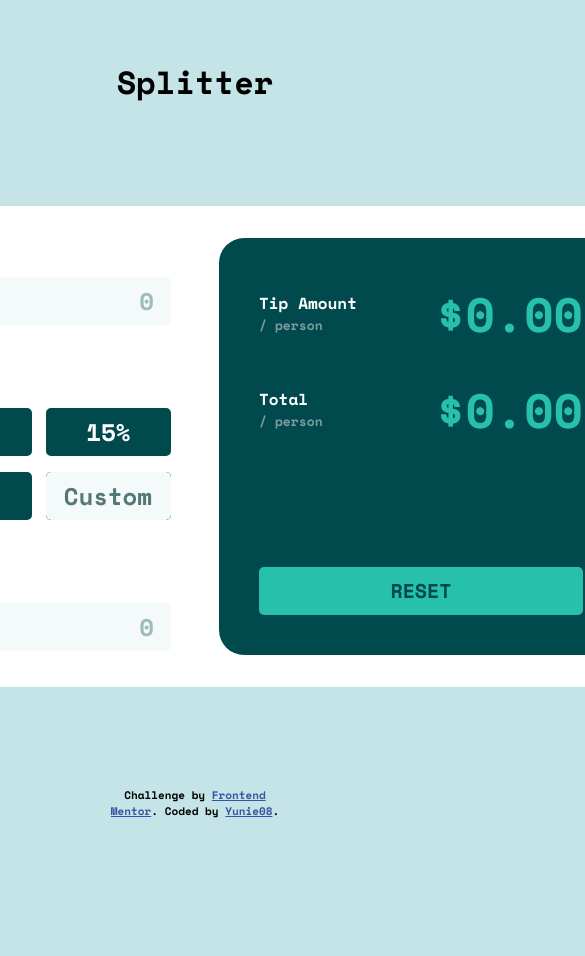
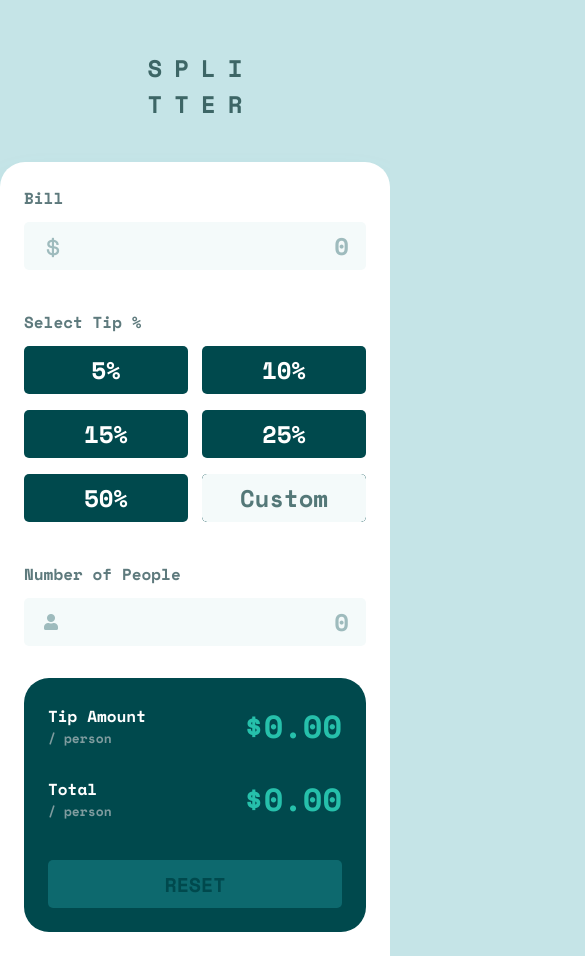
Before and after one commit to Yunie08/frontend-mentor-tip-calculator, a plain HTML site: page index.html in a window 390 px wide. Shown: the top 956 px of the page, 585 px wide, since content can reach past the window. Before the commit the page ends 844 px from the top, so only its background shows below. Drawn offline with nearby package versions, Linux system fonts and the light colour scheme.

Commit message:
add reset, currency format

```diff
--- a/index.html
+++ b/index.html
@@ -10,14 +10,10 @@
   <link rel="stylesheet" href="style.css">
   <title>Frontend Mentor | Tip calculator app</title>
 
-  <!-- Feel free to remove these styles or customise in your own stylesheet 👍 -->
-  <style>
-    .attribution { font-size: 11px; text-align: center; }
-    .attribution a { color: hsl(228, 45%, 44%); }
-  </style>
+
 </head>
 <body>
-  <h1>Splitter</h1>
+  <h1>Spli<br>tter</h1>
 
   <main>
     <form class="inputs">
@@ -86,7 +82,7 @@
           <div class="results__display__result" id="result-total">$0.00</div>
         </div>
       </div>
-      <button class="results__reset">Reset</button>
+      <button class="results__reset" disabled="true">Reset</button>
     </div>
 
   </main>
--- a/script.js
+++ b/script.js
@@ -67,8 +67,11 @@ peopleInput
   .addEventListener('input', function(e){
     e.stopPropagation;
     clearError(peopleInput);
+    if (peopleInput.value <= 0) {
+      peopleErrorMessage.innerText = "Can't be zero"
+      peopleInput.classList.add('incorrect');
+    }
 })
-
 
 // Round input value to  2 digits
 function roundedValue(value) {
@@ -78,13 +81,15 @@ function roundedValue(value) {
 // Calculate tip per person
 function calculateTip(bill, percentage, people){
   let tip = (bill * percentage / 100) / people;
-  return roundedValue(tip) ;
+  // return roundedValue(tip).toLocaleString('en', {style:'currency', useGrouping) ;
+  return tip.toLocaleString('en', {style:'currency',currency:'USD', useGrouping:'true', minimumFractionDigits:'0'}) ;
 }
 
 // Calculate total amount to pay per person
 function calculateTotal(bill, percentage, people) {
   let total = bill * (1 + percentage / 100) / people;
-  return roundedValue(total);
+  // return roundedValue(total);
+  return total.toLocaleString('en', {style:'currency',currency:'USD', useGrouping:'true', minimumFractionDigits:'0'}) ;
 }
 
 let resultTipElt = document.getElementById('result-tip');
@@ -97,6 +102,34 @@ document
     element.addEventListener('input', function(e){
 
       e.stopPropagation;
+
+      if (resetButton.getAttribute('disabled')) {
+        resetButton.removeAttribute('disabled');
+      }
+
+      let inputIsValid = checkInputs();
+
+      if (inputIsValid == true) {
+
+        let billValue = billInput.value;
+        let tipValue = document.querySelector('input[name="tip"]:checked').value;
+        let numberOfPeople = peopleInput.value;
+
+        let resultTip = calculateTip(billValue, tipValue, numberOfPeople);
+        let resultTotal = calculateTotal(billValue, tipValue, numberOfPeople);
+
+        resultTipElt.innerText = `${resultTip}`;
+        resultTotalElt.innerText = `${resultTotal}`;
+      }
+    })
+});
+
+document
+  .querySelectorAll("input")
+  .forEach(element => {
+    element.addEventListener('click', function(e){
+
+    e.stopPropagation;
     let inputIsValid = checkInputs();
 
     if (inputIsValid == true) {
@@ -107,8 +140,25 @@ document
     let resultTip = calculateTip(billValue, tipValue, numberOfPeople);
     let resultTotal = calculateTotal(billValue, tipValue, numberOfPeople);
 
-      resultTipElt.innerText = `$${resultTip}`;
-      resultTotalElt.innerText = `$${resultTotal}`;
+    resultTipElt.innerText = `${resultTip}`;
+    resultTotalElt.innerText = `${resultTotal}`;
     }
   })
 });
+
+// Inputs and results reset
+let resetButton = document.querySelector("button.results__reset");
+let inputsForm = document.querySelector("form.inputs");
+
+resetButton.addEventListener('click', function(e) {
+  e.stopPropagation;
+  if (!resetButton.getAttribute("disabled")) {
+    inputsForm.reset();
+    resultTipElt.innerText = "$0.00";
+    resultTotalElt.innerText = "$0.00";
+    if (customTipElt.classList.contains('inputCheck')) {
+      customTipElt.classList.remove('inputCheck'); // remove style from custom input
+    }
+    clearError(peopleInput)
+  }
+})
--- a/style.css
+++ b/style.css
@@ -41,6 +41,7 @@ body {
   align-items: center;
   justify-content: center;
   position: relative;
+  padding: 5rem 0;
 }
 
 ul {
@@ -60,16 +61,26 @@ legend {
   margin-bottom: 1.2rem;
 }
 
+h1 {
+  text-transform: uppercase;
+  letter-spacing: 0.5em;
+  font-size: 2.4rem;
+  color: hsl(180, 25%, 32%);
+  padding-left:  0.5em;
+}
+
 main {
   height: 48.1rem;
-  width: 92rem;
+  max-width: 92rem;
+  width: 95%;
   background-color: var(--color-white);
   display: grid;
   grid-template-columns: repeat(2,1fr);
   column-gap: 4.8rem;
   padding: 3.2rem;
   border-radius: 2.5rem;
-  margin: 10rem;
+  margin: 8.8rem 0;
+  box-shadow: 0px 32px 43px rgba(79, 166, 175, 0.2);
 }
 
 .inputs {
@@ -90,8 +101,14 @@ main {
   bottom : 2.5rem;
   left: 50%;
   transform: translateX(-50%);
+  font-size: 11px;
+  text-align: center;
+  z-index: -1;
 }
 
+.attribution a {
+  color: hsl(228, 45%, 44%);
+}
 
 /********** Inputs **********/
 
@@ -117,6 +134,10 @@ input[type=number] {
   color : var(--color-neutral-very-dark);
   caret-color: var(--color-primary);
   width: 100%;
+}
+
+input[type=number]:focus::placeholder {
+  color: transparent;
 }
 
 input[type=number]::placeholder {
@@ -254,10 +275,16 @@ input[type=number].tip-custom {
   width: 100%;
   height: 100%;
   border: var(--color-neutral-light-2) solid 2px;
+  text-align: center;
+  padding-right: 0;
 }
 
 input[type=number].tip-custom::placeholder {
   color: hsl(180, 18%, 40%);
+}
+
+input[type=number].tip-custom:focus::placeholder {
+  color: transparent;
 }
 
 input[type=number].tip-custom:hover,
@@ -281,6 +308,7 @@ input[type=number].inputCheck {
   display: flex;
   flex-direction: column;
   justify-content: space-between;
+  row-gap: 3.7rem;
   padding: 4rem;
 }
 
@@ -308,8 +336,22 @@ input[type=number].inputCheck {
 .results__display__result {
   color: var(--color-primary);
   font-size: 4.8rem;
-  max-width: 200px;
+  max-width: 250px;
   overflow: auto;
+}
+
+.results__display__result::-webkit-scrollbar {
+  width: 5px;
+}
+
+.results__display__result::-webkit-scrollbar-track  {
+  background: rgba(79, 166, 175, 0.1);
+  border-radius: 10px;
+}
+
+.results__display__result::-webkit-scrollbar-thumb  {
+  background: hsla(172, 67%, 45%, 0.4);
+  border-radius: 10px;
 }
 
 .results__reset {
@@ -351,3 +393,52 @@ input[type=number].inputCheck {
   opacity: 1;
   transition: opacity ease 150ms;
 }
+
+.results__reset:disabled {
+  background: hsl(183, 79%, 24%);
+  color: hsl()
+}
+
+/********** Media queries **********/
+
+@media screen and (max-width:1000px) {
+  html {
+    font-size: 9px;
+  }
+}
+
+@media screen and (max-width:880px) {
+  html {
+    font-size: 62.5%;
+  }
+  body {
+    padding-bottom: 0;
+  }
+  main {
+    width: 90%;
+    max-width: 70rem;
+    grid-template-columns: 1fr;
+    row-gap: 3.2rem;
+    height: 100%;
+    padding: 2.4rem;
+    margin-top: 4rem;
+  }
+}
+
+@media screen and (max-width: 576px) {
+  main {
+    width: 100%;
+    margin-bottom: 0;
+    border-radius: 2.5rem 2.5rem 0 0;
+  }
+  .results__display__result {
+    font-size: 3.2rem;
+  }
+  .inputs__tip__container {
+    grid-template-columns: repeat(2, 1fr);
+    grid-template-rows: repeat(3, var(--elements-height));
+  }
+  .results {
+    padding: 2.4rem;
+  }
+}
```
Lines whose indentation alone changed are shown as unchanged.
